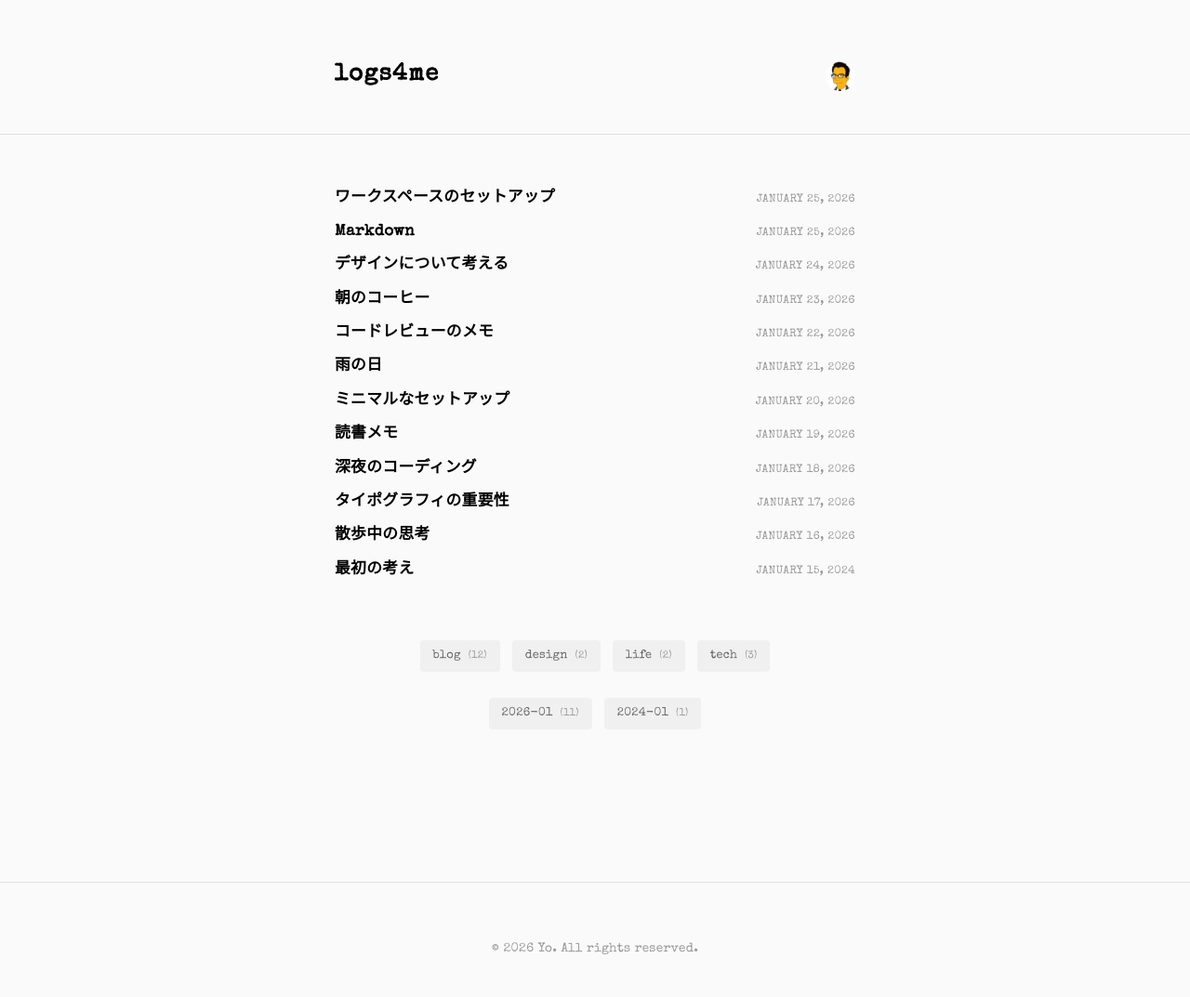
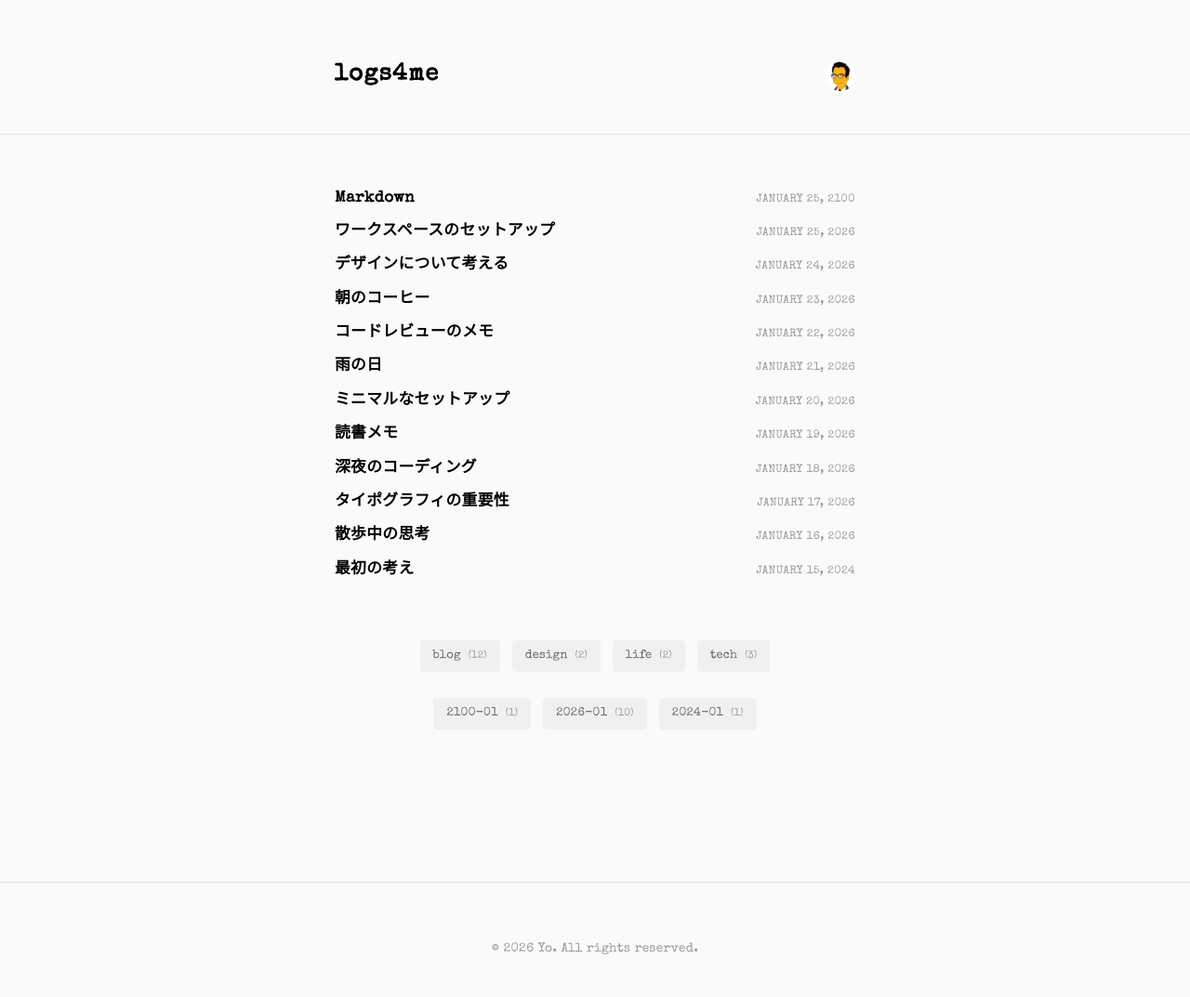
Before and after one commit to champlasonic/logs4me, a Jekyll site: the page built from index.md, in a window 1280 px wide. Shown: the whole page at 93% size. Built offline with Jekyll 4.4.1, drawn with Linux system fonts in a browser that asks for light colours.

Commit message:
Change post date and update introductory text
Updated the date in the post metadata and modified the introductory text.

```diff
--- a/_posts/2026-01-25-my-monologue-place.md
+++ b/_posts/2026-01-25-my-monologue-place.md
@@ -1,14 +1,14 @@
 ---
 layout: post
 title: "Markdown"
-date: 2026-01-25
+date: 2100-01-25
 categories: blog
 permalink: /my-monologue-place/
 ---
 
 # Welcome
 
-This is the first post.
+This is How to write.
 
 ## How to Use Markdown
 
```
